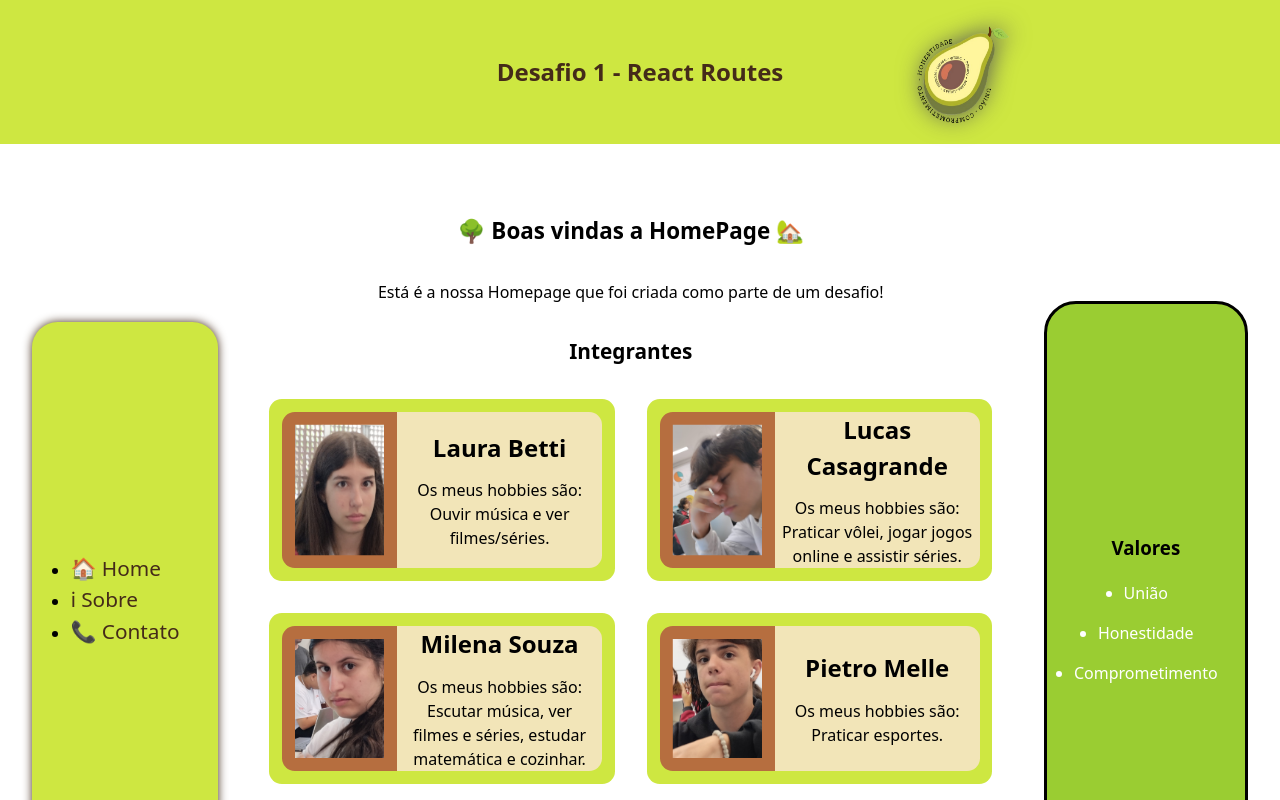
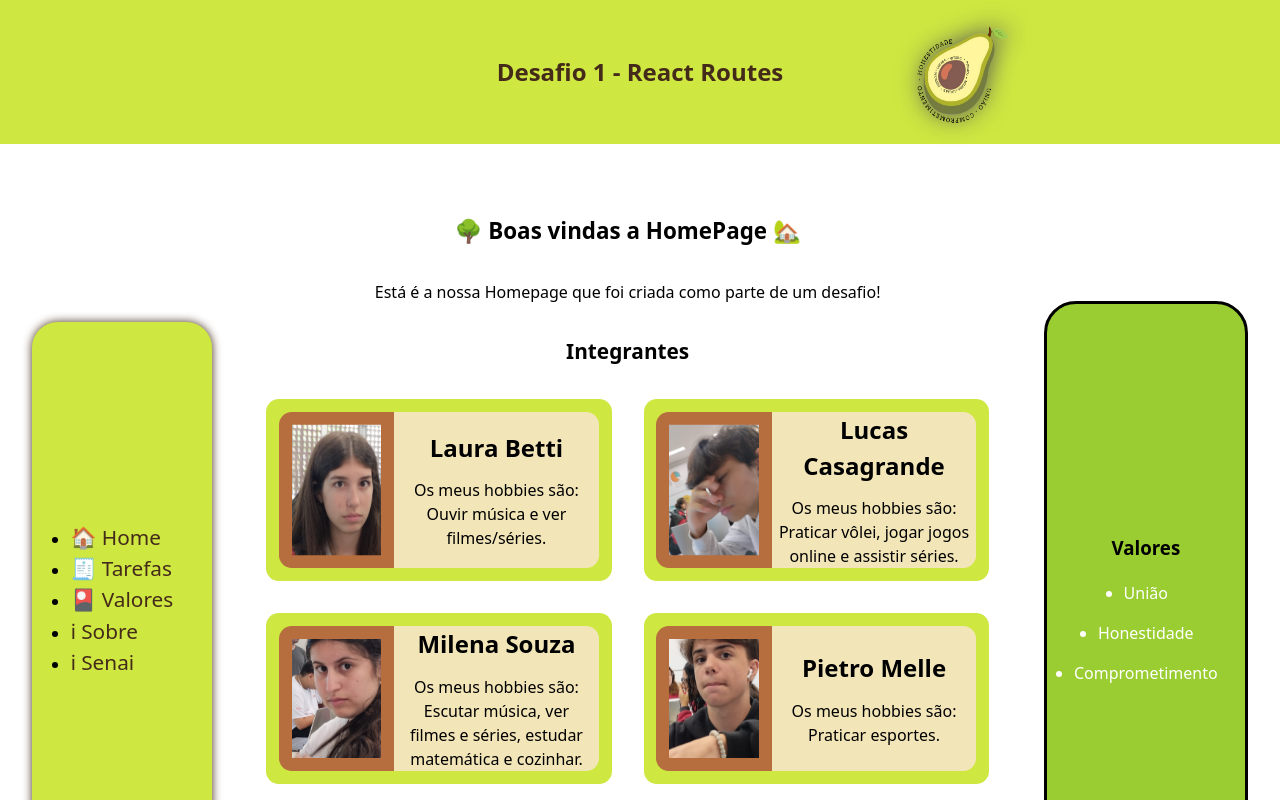
Before and after one commit to vitorcecato-sesi/desafio1-react-routes, a React (Vite) app: page / in a window 1280 px wide. Shown: the top 800 px of the page. Built offline with nearby package versions, Linux system fonts and the light colour scheme.

Commit message:
NavBar pronta

```diff
--- a/src/App.jsx
+++ b/src/App.jsx
@@ -5,8 +5,6 @@ import Tarefas from "./pages/ListadeFazeres"
 import ValoresGrupo from "./pages/Valores"
 import Senai from './pages/SENAI'
 import SobreNos from './pages/SobreNos'
-import ListaTarefas from './pages/ListadeFazeres'
-import Navbar from './components/Navbar'
 
 function App() {
   return (
@@ -15,9 +13,8 @@ function App() {
         <Route path='/' element={<Home/>}/>
         <Route path='/tarefas' element={<Tarefas/>}/>
         <Route path="/valores" element={<ValoresGrupo/>} />
-        <Route path='/sobreosprofessores' element={<Senai/>}/>
+        <Route path='/sobreosenai' element={<Senai/>}/>
         <Route path='/sobrenos' element={<SobreNos/>}/>
-        <Route path='/listatarefas' element={<ListaTarefas/>}/>
       </Routes>
     </BrowserRouter>
   )
--- a/src/components/Navbar.jsx
+++ b/src/components/Navbar.jsx
@@ -9,10 +9,16 @@ function Navbar(){
                     <Link className="fonte" id="link" to="/">🏠 Home</Link>
                 </li>
                 <li>
+                    <Link className="fonte" id="link" to="/tarefas">🧾 Tarefas</Link>
+                </li>
+                <li>
+                    <Link className="fonte" id="link" to="/valores">🎴 Valores</Link>
+                </li>
+                <li>
                     <Link className="fonte" id="link" to="/sobrenos">ℹ Sobre</Link>
                 </li>
                 <li>
-                    <Link className="fonte" id="link" to="/Contato">📞 Contato</Link>
+                    <Link className="fonte" id="link" to="/sobreosenai">ℹ Senai</Link>
                 </li>
             </ul>
         </nav>
```
